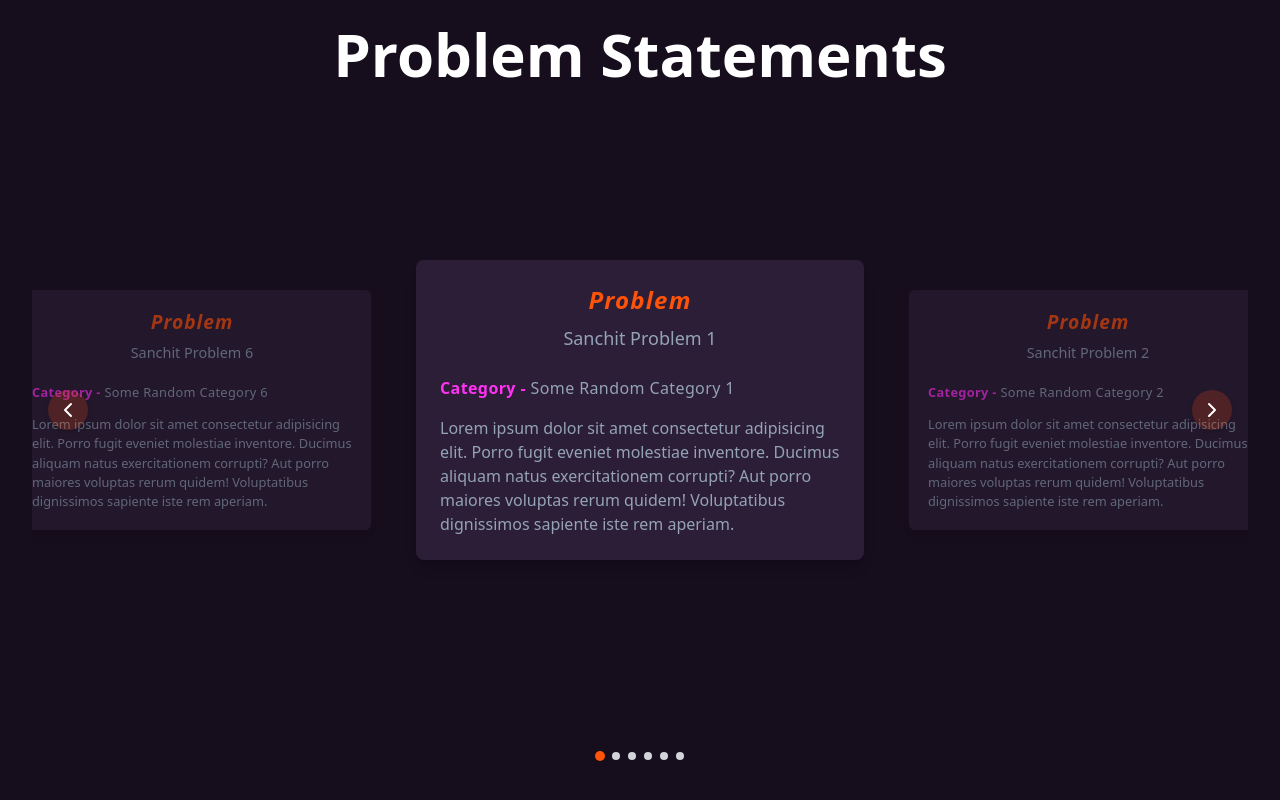
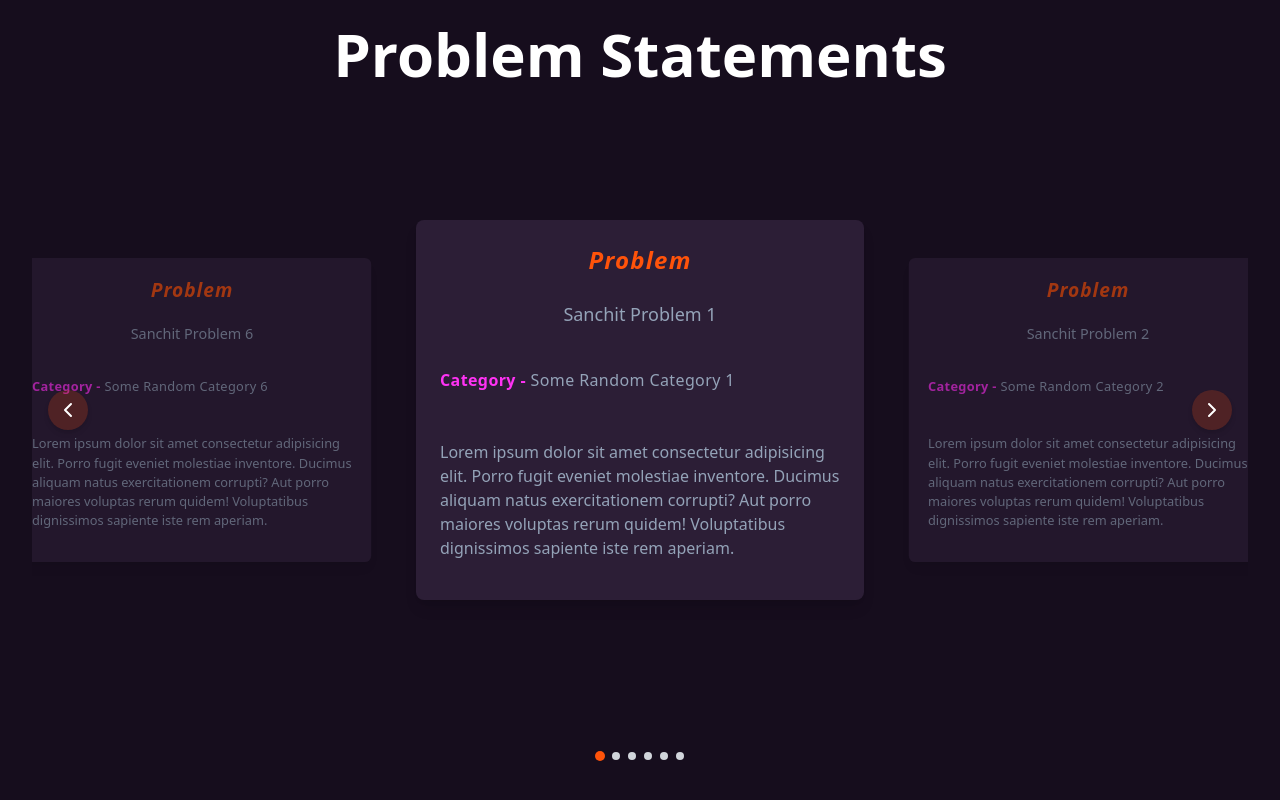
Before and after one commit to THEGAMECHANGER416/CodeKshetra2.0, a React (Vite) app: page / in a window 1280 px wide. Shown: the part 2504-3304 px from the top of the page. Built offline with nearby package versions, Linux system fonts and the light colour scheme.

Commit message:
improved spacing

```diff
--- a/src/components/CardContent.tsx
+++ b/src/components/CardContent.tsx
@@ -11,7 +11,7 @@ export const CardContent = ({
   className,
 }: CardContentProps) => (
   <div
-    className={`${className} overflow-clip bg-primary rounded-lg shadow-lg p-6`}
+    className={`${className} overflow-clip bg-primary rounded-lg shadow-lg p-6 grid gap-2 md:gap-4`}
   >
     <h4 className="font-bold text-lg md:text-xl xl:text-2xl italic tracking-wider text-accent relative overflow-hidden group">
       <span className="group-hover:opacity-0 opacity-100 transition-all duration-300">
@@ -31,6 +31,6 @@ export const CardContent = ({
       <span className="text-slate-400 capitalize">{category}</span>
     </p>
 
-    <p className="text-slate-400 text-left text-pretty">{description}</p>
+    <p className="text-slate-400 text-left text-pretty my-4">{description}</p>
   </div>
 );
```
